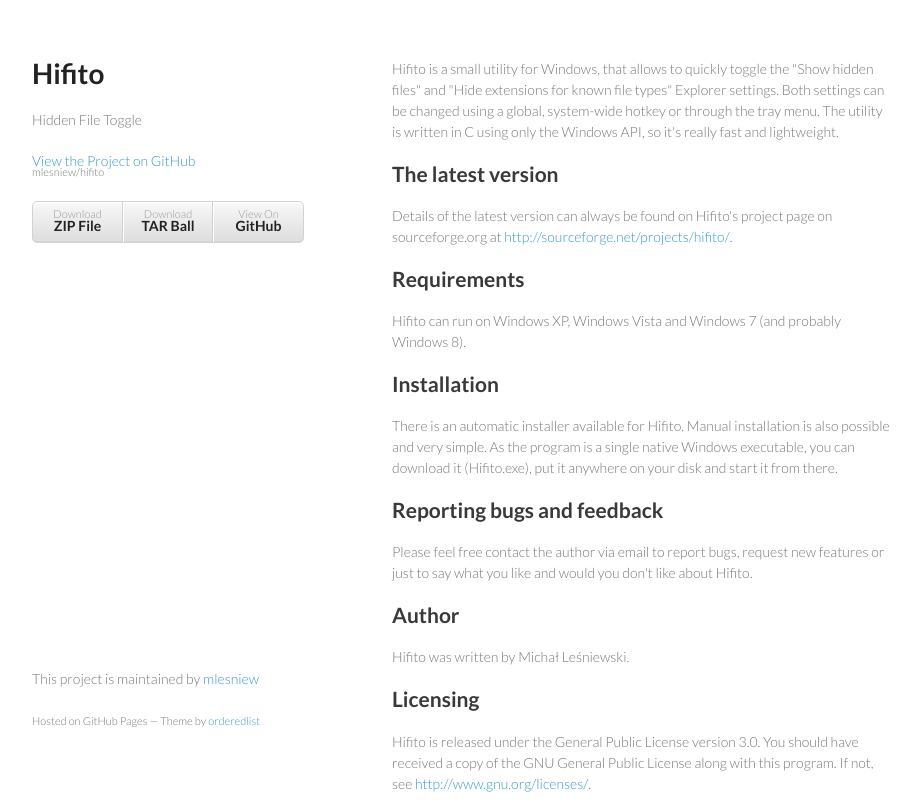
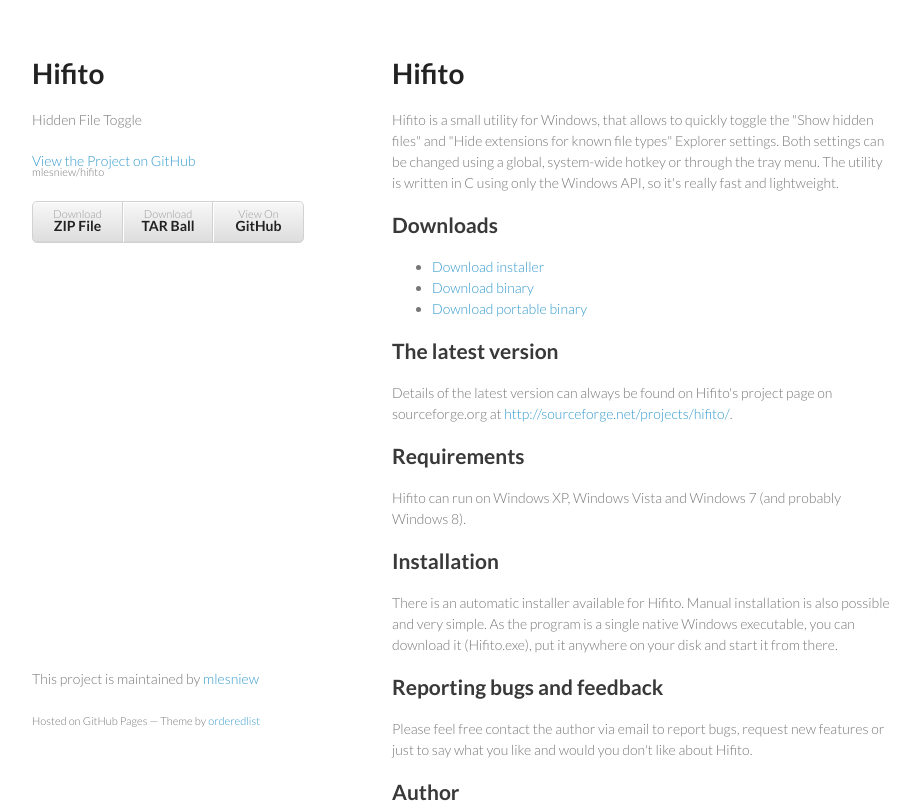
Before and after one commit to mlesniew/hifito, a plain HTML site: page index.html in a window 1280 px wide. Shown: the top 807 px of the page, without its empty margins (178-1098 px from the left). Drawn offline with Linux system fonts and the light colour scheme.

Commit message:
Create gh-pages branch via GitHub

```diff
--- a/index.html
+++ b/index.html
@@ -28,7 +28,19 @@
         </ul>
       </header>
       <section>
-        <p>Hifito is a small utility for Windows, that allows to quickly toggle the "Show hidden files" and "Hide extensions for known file types" Explorer settings. Both settings can be changed using a global, system-wide hotkey or through the tray menu. The utility is written in C using only the Windows API, so it's really fast and lightweight.</p>
+        <h1>
+<a id="hifito" class="anchor" href="#hifito" aria-hidden="true"><span class="octicon octicon-link"></span></a>Hifito</h1>
+
+<p>Hifito is a small utility for Windows, that allows to quickly toggle the "Show hidden files" and "Hide extensions for known file types" Explorer settings. Both settings can be changed using a global, system-wide hotkey or through the tray menu. The utility is written in C using only the Windows API, so it's really fast and lightweight.</p>
+
+<h2>
+<a id="downloads" class="anchor" href="#downloads" aria-hidden="true"><span class="octicon octicon-link"></span></a>Downloads</h2>
+
+<ul>
+<li><a href="https://www.dropbox.com/s/0tbj7us5j6h4vul/hifito-setup.exe?dl=0">Download installer</a></li>
+<li><a href="https://www.dropbox.com/s/hqtcp92ir3zohme/Hifito.exe?dl=0">Download binary</a></li>
+<li><a href="https://www.dropbox.com/s/1ma6oigxhdnsdzu/Hifito-portable.exe?dl=0">Download portable binary</a></li>
+</ul>
 
 <h2>
 <a id="the-latest-version" class="anchor" href="#the-latest-version" aria-hidden="true"><span class="octicon octicon-link"></span></a>The latest version</h2>
```
Also changed, not shown: params.json (+1 -1 lines).
